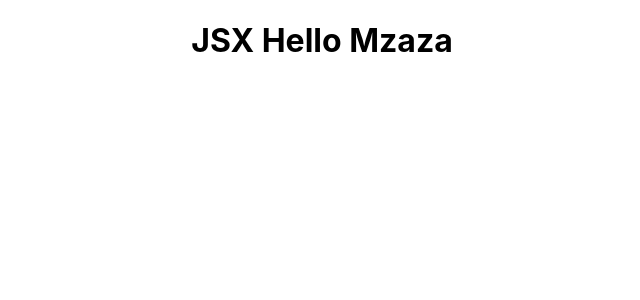
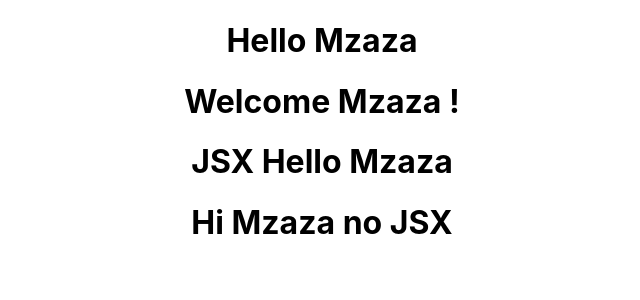
Before and after one commit to mzazakeith/React-Tutorials, a React (Create React App) app in the folder hello-components/: page / in a window 1280 px wide. Shown: the top 300 px of the page, without its empty margins (318-958 px from the left). Built offline with nearby package versions, Linux system fonts and the light colour scheme.

Commit message:
Functional component without jsx

```diff
--- a/hello-components/src/App.js
+++ b/hello-components/src/App.js
@@ -3,13 +3,15 @@ import './App.css';
 import Greet from './components/Greet'
 import Welcome from './components/Welcome';
 import Hello from './components/Hello';
+import Hi from './components/Hi';
 
 function App() {
   return (
     <div className="App">
-      {/* <Greet/>
-      <Welcome></Welcome> */}
-    <Hello/>
+      <Greet/>
+      <Welcome></Welcome>
+      <Hello/>
+      <Hi/>
     </div>
   );
 }
--- /dev/null
+++ b/hello-components/src/components/Hi.js
@@ -0,0 +1,8 @@
+import React from "react";
+
+const Hi = () =>{
+    return React.createElement('div',{id:'hello', className:'dummyClass'},
+    React.createElement('h1',null, 'Hi Mzaza no JSX'))
+}
+
+export default Hi
```
